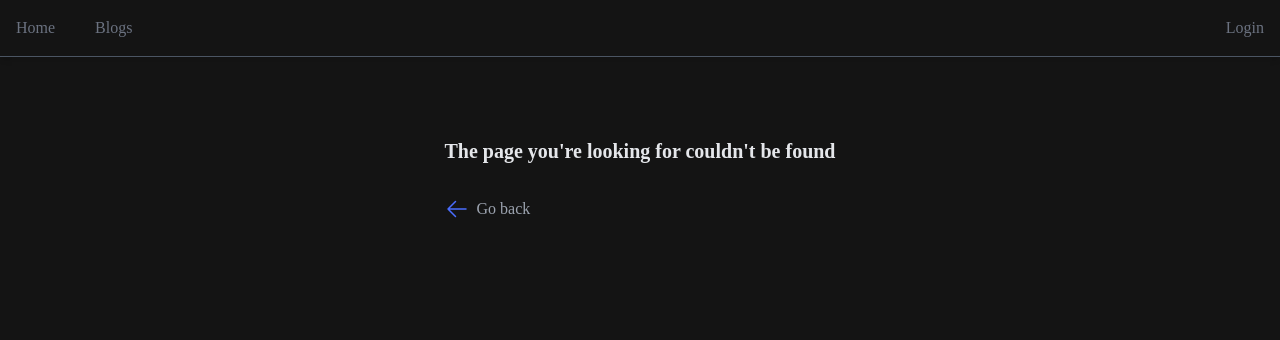
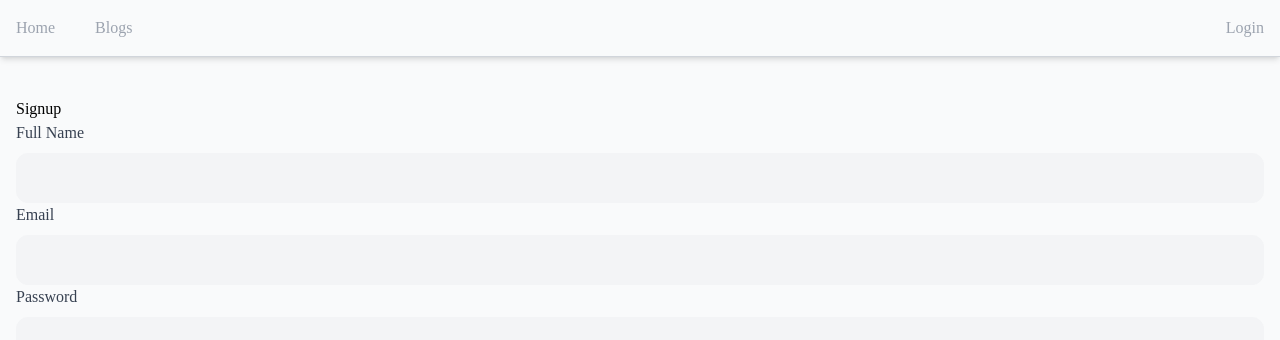
Before and after one commit to aliazgb/Blog-app, a Next.js app: page /signup in a window 1280 px wide. Before the commit this address had no page. Shown: the top 340 px of the page. Built offline with nearby package versions, Linux system fonts and the light colour scheme.

Commit message:
Connect TextField inputs to react-hook-form and add submit button to Signup form

```diff
--- a/package.json
+++ b/package.json
@@ -13,7 +13,8 @@
     "heroicons": "^2.2.0",
     "next": "^15.4.5",
     "react": "^18.3.1",
-    "react-dom": "^18.3.1"
+    "react-dom": "^18.3.1",
+    "react-hook-form": "^7.62.0"
   },
   "devDependencies": {
     "@eslint/eslintrc": "^3",
--- /dev/null
+++ b/src/app/(auth)/signup/layout.jsx
@@ -0,0 +1,9 @@
+import React from 'react'
+
+function layout({children}) {
+  return (
+    <div>{children}</div>
+  )
+}
+
+export default layout
--- /dev/null
+++ b/src/app/(auth)/signup/page.jsx
@@ -0,0 +1,38 @@
+"use client";
+
+import TextField from "@/ui/TextField";
+import { useForm } from "react-hook-form";
+
+function Signup() {
+  const { register, handleSubmit } = useForm();
+
+  const onSubmit = (values) => {
+    console.log(values);
+  };
+
+  return (
+    <div>
+      <h1>Signup</h1>
+      <form onSubmit={handleSubmit(onSubmit)}>
+        <TextField
+          register={register}
+          label="Full Name"
+          name="name"
+        />
+        <TextField
+          register={register}
+          label="Email"
+          name="email"
+        />
+         <TextField
+          register={register}
+          label="Password"
+          name="password"
+          type="password"
+        />
+      </form>
+    </div>
+  );
+}
+
+export default Signup;
--- a/src/app/blogs/(blogList)/page.jsx
+++ b/src/app/blogs/(blogList)/page.jsx
@@ -1,6 +1,9 @@
 import Spinner from "@/ui/Spinner";
 import { Suspense } from "react";
 import PostList from "../_components/PostList";
+
+
+export const revalidate = 0;
 
 function page() {
   return (
--- a/src/app/blogs/[postSlug]/page.jsx
+++ b/src/app/blogs/[postSlug]/page.jsx
@@ -1,6 +1,8 @@
 import { getPostSlug, getPosts } from "@/services/postServices";
 import Image from "next/image";
 import NotFound from "./not-found";
+
+
 
 export async function generateMetadata({ params }) {
   const post = await getPostSlug(params.postSlug);
@@ -12,7 +14,7 @@ export async function generateMetadata({ params }) {
 
 export async function generateStaticParams() {
   const posts = await getPosts();
-  return posts.slice(0,2).map((post) => ({ postSlug: post.slug }));
+  return posts.slice(0, 2).map((post) => ({ postSlug: post.slug }));
 }
 
 async function SinglePost({ params }) {
--- a/src/app/blogs/_components/PostList.jsx
+++ b/src/app/blogs/_components/PostList.jsx
@@ -4,8 +4,10 @@ import Author from "./Author";
 import CoverImage from "./CoverImage";
 import PostInterAction from "./PostInterAction";
 
+
+
 async function PostList() {
-  await new Promise((res) => setTimeout(() => res(), 3000));
+  // await new Promise((res) => setTimeout(() => res(), 3000));
   const res = await fetch(`${process.env.NEXT_PUBLIC_BASE_URL}/post/list`);
   const {
     data: { posts },
--- a/src/app/layout.jsx
+++ b/src/app/layout.jsx
@@ -1,6 +1,5 @@
 import Header from "@/components/Header";
 import "@/styles/globals.css";
-import { generateMetaData } from "./blogs/[postSlug]/page";
 export const metadata = {
   title: {
     template: "%s | Blog",
@@ -10,7 +9,7 @@ export const metadata = {
 
 export default function RootLayout({ children }) {
   return (
-    <html lang="en" className="dark-mode">
+    <html lang="en">
       <body className="min-h-screen ">
         <Header />
         <div className="container xl:max-w-screen-xl">{children}</div>
--- /dev/null
+++ b/src/ui/TextField.jsx
@@ -0,0 +1,30 @@
+function TextField({
+  type = "text",
+  label,
+  name,
+  value,
+  dir = "rtl",
+  onChange,
+  isRequired,
+  className,
+}) {
+  return (
+    <div className="textField">
+      <label htmlFor={name} className="mb-2 block text-secondary-700">
+        {label}
+        {isRequired && <span className="text-error">*</span>}
+      </label>
+      <input
+        type={type}
+        name={name}
+        id={name}
+        className={`textField__input ${
+          dir === "ltr" ? "text-left" : "text-right"
+        } ${className}`}
+        value={value}
+        onChange={onChange}
+      />
+    </div>
+  );
+}
+export default TextField;
```
Also changed, not shown: 1 other file (tests, documents, lock files or other folders).
